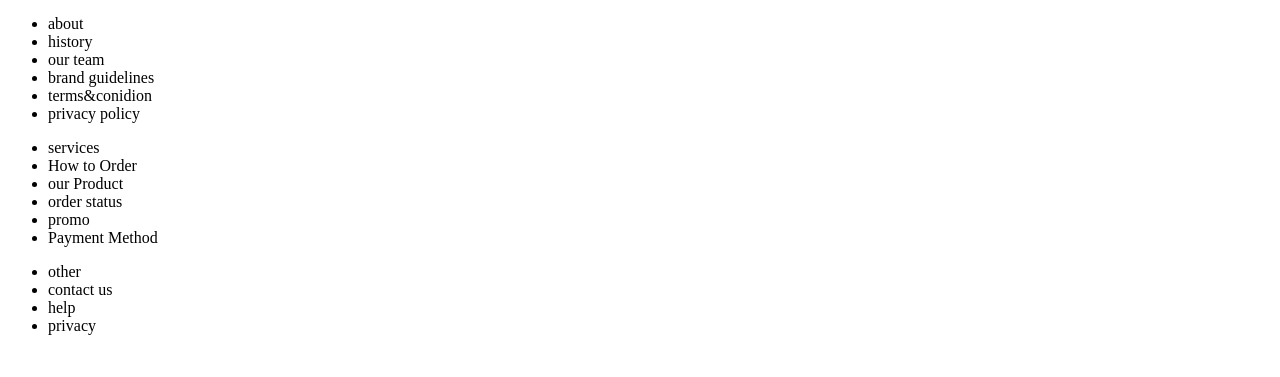
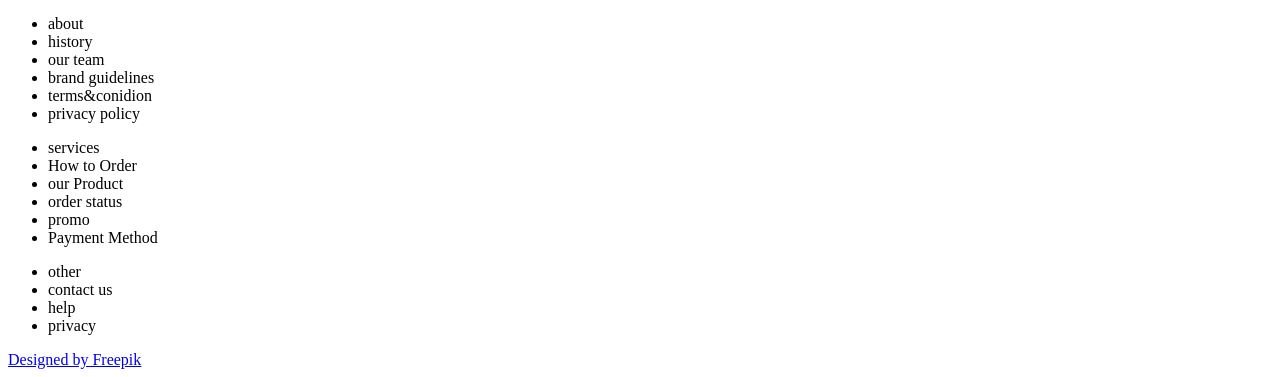
Before and after one commit to karowarz/Restaurant, a website: page src/index.html in a window 1280 px wide. Shown: the part 6463-6840 px from the top of the page. Before the commit the page ends 6814 px from the top, so only its background shows below. Drawn offline with Linux system fonts and the light colour scheme.

Commit message:
template free license

```diff
--- a/src/index.html
+++ b/src/index.html
@@ -215,6 +215,11 @@
             <li class="footer__sublist--element">privacy</li>
           </ul>
         </div>
+        <a
+          href="
+http://www.freepik.com"
+          >Designed by Freepik</a
+        >
       </footer>
     </div>
   </body>
```
